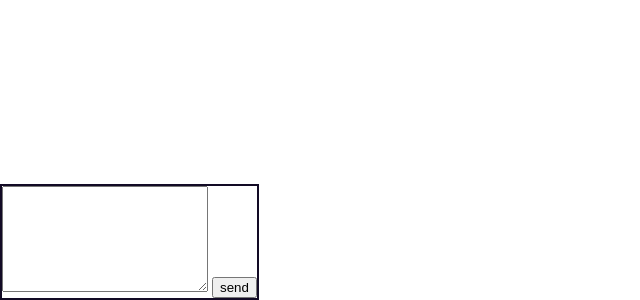
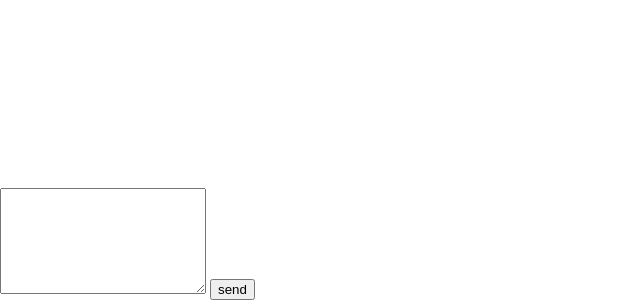
Before and after one commit to SimonFredrich/inchat, a plain HTML site: page index.html in a window 1280 px wide. Shown: the part 500-800 px from the top of the page, without its empty margins (0-640 px from the left). Drawn offline with Linux system fonts and the light colour scheme.

Commit message:
rm border around chatbox and send button

```diff
--- a/index.html
+++ b/index.html
@@ -9,7 +9,6 @@
             position: fixed;
             bottom: 0;
             left: 0;
-            border: 2px solid rgb(18, 10, 37);
         }
 
         #chatbox {
```
